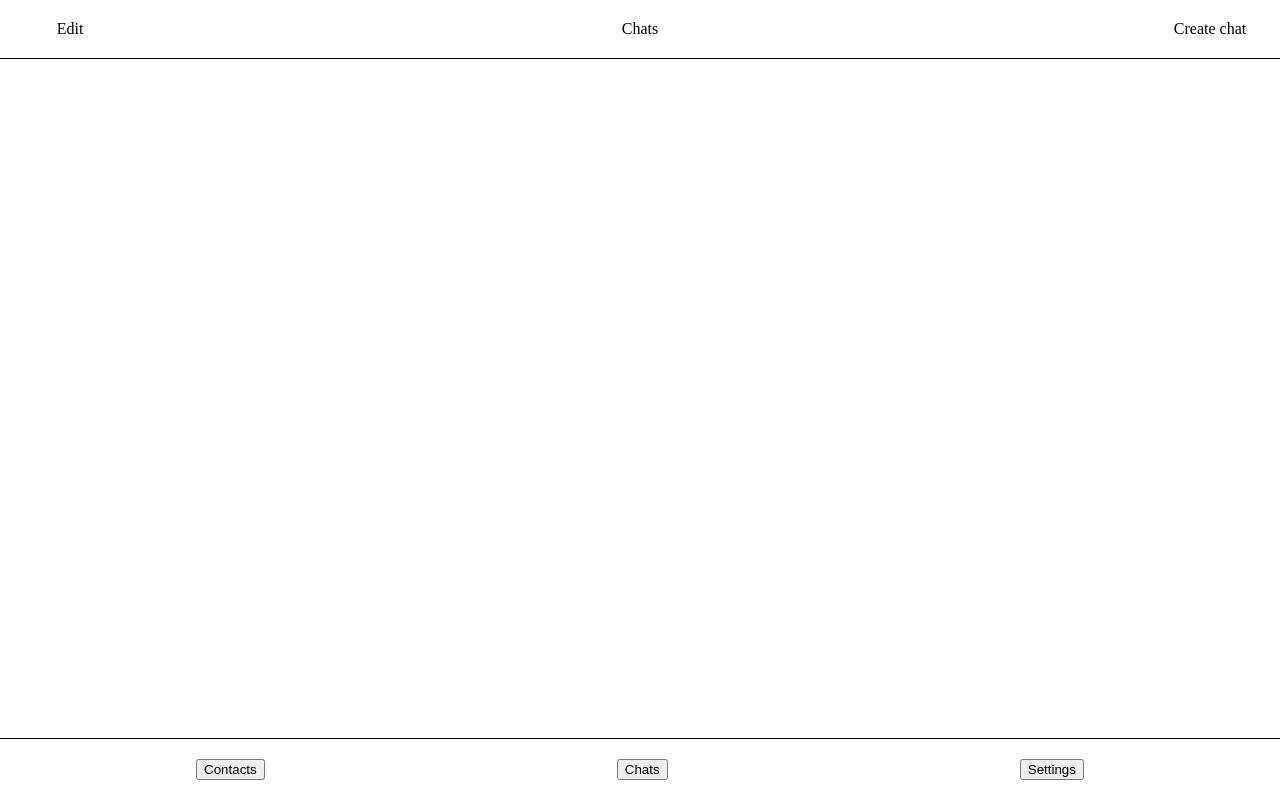
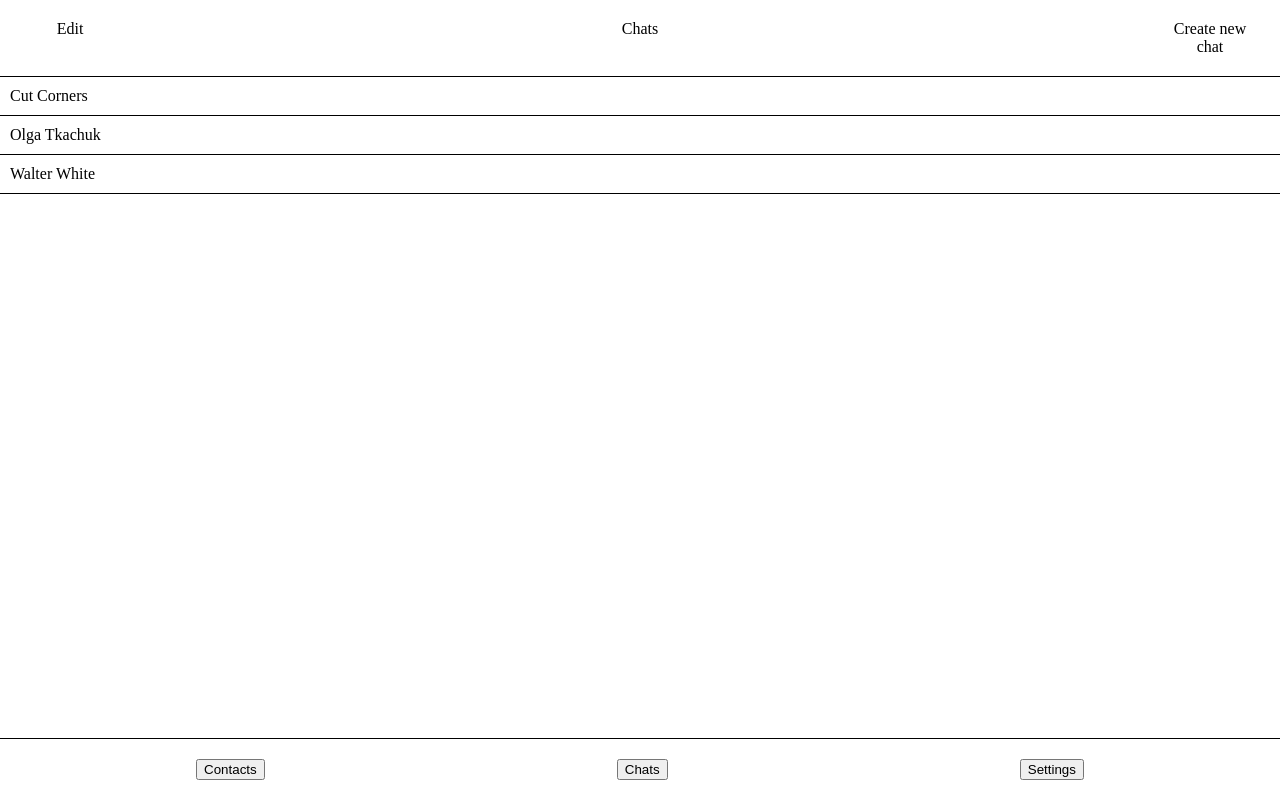
Before and after one commit to kittymercury/sandbox-react, a React app: page / in a window 1280 px wide. Built offline with nearby package versions, Linux system fonts and the light colour scheme.

Commit message:
added logics

```diff
--- a/src/components/app.jsx
+++ b/src/components/app.jsx
@@ -5,68 +5,70 @@ export default class App extends React.Component {
     super(props);
 
     this.state = {
+      currentUser: 7,
       currentPage: 'Chats',
-      currentUser: 4,
-      currentChat: null,
+      currentChat: '',
       chatInput: '',
 
       users: [
-        { id: 1, name: 'Bob', status: 'online' },
-        { id: 2, name: 'Tom', status: 'offline' },
-        { id: 3, name: 'Jef', status: 'offline' },
-        { id: 4, name: 'Kok', status: 'online' },
-        { id: 5, name: 'Kek', status: 'online' },
+        { id: 1, name: 'Cut Corners', status: 'online' },
+        { id: 2, name: 'Jesse Pinkman', status: 'online' },
+        { id: 3, name: 'Walter White', status: 'offline' },
+        { id: 4, name: 'Herr Honka', status: 'online' },
+        { id: 5, name: 'Sasuke Uchiha', status: 'offline' },
+        { id: 6, name: 'Olga Tkachuk', status: 'offline' },
+        { id: 7, name: 'Freddie Mercury', status: 'online' },
       ],
 
       chats: [
-        { id: 1, participants: [4, 5] },
-        { id: 2, participants: [4, 2] },
-        { id: 3, participants: [4, 1] },
+        { id: 1, participants: [ 7, 1 ] },
+        { id: 2, participants: [ 7, 6 ] },
+        { id: 3, participants: [ 7, 3 ] },
       ],
 
       messages: [
-        { id: 1, chatId: 1, userId: 4, time: '15:51', content: 'Hey!' },
-        { id: 2, chatId: 1, userId: 5, time: '16:14', content: 'Hello!' },
-        { id: 3, chatId: 2, userId: 4, time: '14:11', content: 'What?' },
-        { id: 4, chatId: 2, userId: 2, time: '17:15', content: 'Say my name!' },
-        { id: 5, chatId: 3, userId: 4, time: '11:00', content: '.i.' },
-        { id: 6, chatId: 3, userId: 1, time: '13:01', content: '???' },
-      ],
+        { id: 1, userId: 1, chatId: 1, time: '00:00', content: 'I love you <3' },
+        { id: 2, userId: 7, chatId: 1, time: '00:01', content: 'I love you too <3' },
+        { id: 3, userId: 6, chatId: 2, time: '07:40', content: 'Віта, в тебе є черешні?' },
+        { id: 4, userId: 7, chatId: 2, time: '12:10', content: 'нажаль уже немає' },
+        { id: 5, userId: 3, chatId: 3, time: '11:00', content: 'I know that you are the one who knocks and always make' },
+        { id: 6, userId: 7, chatId: 3, time: '13:04', content: 'You are goddamn right' },
+      ]
     };
   }
 
-  handleFooterButtonClick = (page) => {
-    this.setState({ currentPage: page });
+  handleClickButtonFooter = (page) => {
+    this.setState({ currentPage: page })
   }
 
-  handleChatClick = (chat) => {
-    this.setState({ currentPage: 'Messages', currentChat: chat });
+  handleClickChat = (chat) => {
+    this.setState({ currentChat: chat, currentPage: 'Messages' })
   }
 
   handleChangeChatInput = (e) => {
-    this.setState({ chatInput: e.target.value });
+    this.setState({ chatInput: e.target.value })
   }
 
-  handleClickSendMessage = (e) => {
+  handleClickSendButton = (e) => {
     const currentUser = this.state.currentUser;
+    const chatInput = this.state.chatInput;
     const currentChat = this.state.currentChat;
-    const chatInput = this.state.chatInput;
+    const messages = this.state.messages;
 
     const newMessage = {
       id: +new Date(),
+      userId: currentUser,
       chatId: currentChat.id,
-      userId: currentUser,
-      time: new Date().toTimeString().replace(/.*(\d{2}:\d{2}).*/, "$1"),
-      content: chatInput,
-    };
-    const newMessages = this.state.messages.concat(newMessage)
+      time: new Date().toLocaleTimeString(),
+      content: chatInput
+    }
 
-    this.setState({ chatInput: '', messages: newMessages });
+    this.setState({ chatInput: '', messages: messages.concat(newMessage) })
   }
 
   render() {
+    const currentUser = this.state.currentUser;
     const currentPage = this.state.currentPage;
-    const currentUser = this.state.currentUser;
     const currentChat = this.state.currentChat;
     const chatInput = this.state.chatInput;
 
@@ -79,42 +81,75 @@ export default class App extends React.Component {
         <div className="header">
           <div className="pointer" style={{ width: '100px' }}>{(currentPage === 'Chats') ? 'Edit' : ''}</div>
           <div>{currentPage}</div>
-          <div className="pointer" style={{ width: '100px' }}>{(currentPage === 'Chats') ? 'Create chat' : ''}</div>
+          <div className="pointer" style={{ width: '100px' }}>{(currentPage === 'Chats') ? 'Create new chat' : ''}</div>
         </div>
 
         {(currentPage === 'Contacts') && (
           <div className="content contacts">
-
+            <ul>
+              {users.map((user) => {
+                return (
+                  <li>
+                    <span>{user.name}</span>
+                    <span className={user.status}>{user.status}</span>
+                  </li>
+                )
+              })}
+            </ul>
           </div>
         )}
 
         {(currentPage === 'Chats') && (
           <div className="content chats">
+            <ul>
+              {chats.map((chat) => {
+                const participant = users.find((user) => user.id === chat.participants[1]);
 
+                return (
+                  <li onClick={() => this.handleClickChat(chat)}>
+                    {participant.name}
+                  </li>
+                )
+              })}
+            </ul>
           </div>
         )}
 
         {(currentPage === 'Settings') && (
           <div className="content settings">
-
+            <span>{users.find((user) => user.id === currentUser).name}</span>
+            <span className="you"> (you)</span>
           </div>
         )}
 
         {(currentPage === 'Messages') && (
           <div className="content messages">
+            <ul>
+              {messages.filter((message) => message.chatId === currentChat.id).map((message) => {
+                const user = users.find((user) => user.id === message.userId);
+                const isCurrentUsersMessage = message.userId === currentUser;
+                const style = { textAlign: isCurrentUsersMessage ? 'right' : 'left' };
 
+                return (
+                  <li>
+                    <div style={style}>{user.name} {message.time}</div>
+                    <div style={style}>{message.content}</div>
+                  </li>
+                )
+              })}
+            </ul>
 
             <div style={{ display: 'flex' }}>
-              <input style={{ flex: 1 }} type="text" value={chatInput} onChange={this.handleChangeChatInput} />
-              <button onClick={this.handleClickSendMessage}>Send</button>
+              <input style={{ flex: 1 }} type="text" placeholder="Type your message here" value={chatInput} onChange={this.handleChangeChatInput}/>
+              <button onClick={this.handleClickSendButton}>Send</button>
             </div>
           </div>
         )}
 
         <div className="footer">
-          <button onClick={() => this.handleFooterButtonClick('Contacts')}>Contacts</button>
-          <button onClick={() => this.handleFooterButtonClick('Chats')}>Chats</button>
-          <button onClick={() => this.handleFooterButtonClick('Settings')}>Settings</button>
+          <button onClick={() => this.handleClickButtonFooter('Contacts')}>Contacts</button>
+          <button onClick={() => this.handleClickButtonFooter('Chats')}>Chats</button>
+          <button onClick={() => this.handleClickButtonFooter('Settings')}>Settings</button>
         </div>
       </div>
     );
--- a/src/styles.css
+++ b/src/styles.css
@@ -65,3 +65,8 @@ ul {
   flex-direction: column;
   justify-content: space-between;
 }
+
+.you {
+  font-size: 12px;
+  color: #999;
+}
```
